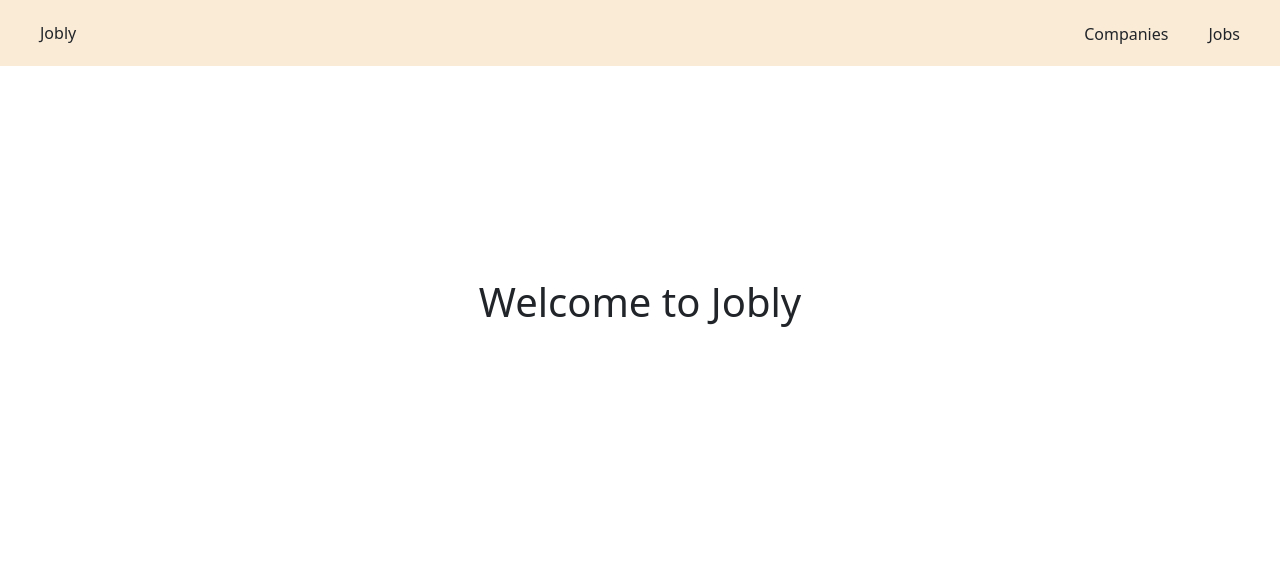
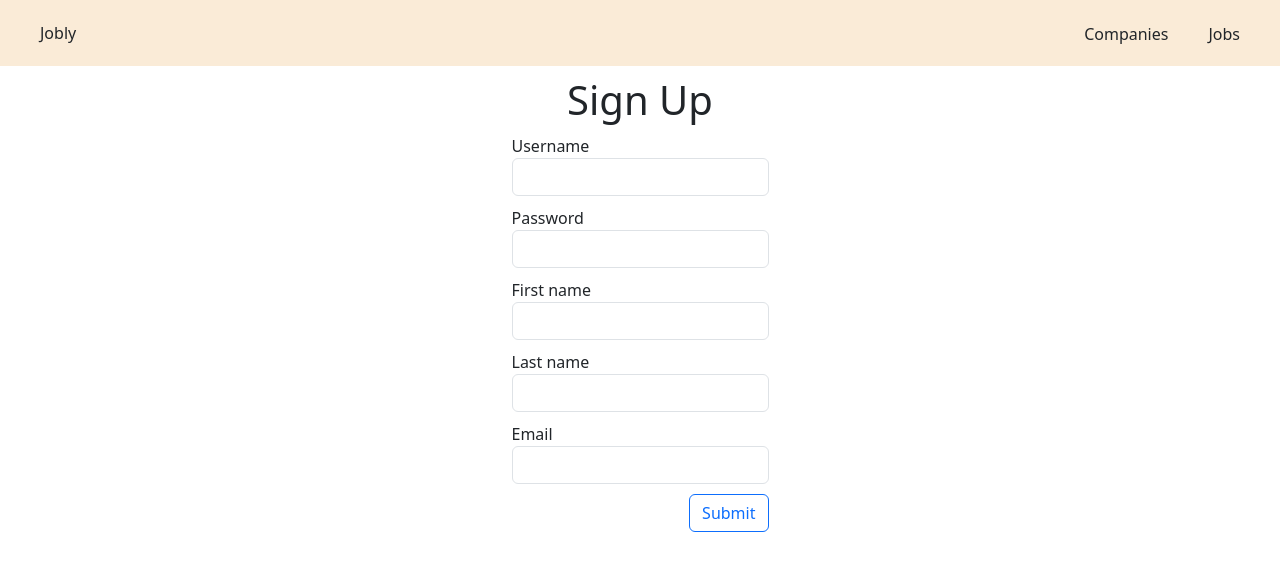
Before and after one commit to gmacfarq/jobly, a React (Create React App) app: page /signup in a window 1280 px wide. Before the commit this address led to /. Shown: the top 570 px of the page. Built offline with nearby package versions, Linux system fonts and the light colour scheme; no server answers.

Commit message:
added user data forms

```diff
--- a/src/components/App.js
+++ b/src/components/App.js
@@ -4,11 +4,16 @@ import Nav from './Nav';
 import RoutesList from './RoutesList';
 
 function App() {
+
+  function signup(data){
+    console.log(data)
+  }
+
   return (
     <div className="App">
       <BrowserRouter>
         <Nav/>
-        <RoutesList/>
+        <RoutesList signup={signup}/>
       </BrowserRouter>
     </div>
   );
--- /dev/null
+++ b/src/components/LoginForm.js
@@ -0,0 +1,68 @@
+import { useState } from "react";
+import "../stylesheets/UserForm.css";
+const INITIAL_FORM_STATE = {
+  username: "",
+  password: ""
+};
+/** Component to render and handle submission of login form
+ *
+ *  props:
+ *  - login (function from parent component to login a user)
+ *
+ *  RoutesList -> LoginForm
+ */
+function LoginForm({ login }) {
+  const [formData, setFormData] = useState(INITIAL_FORM_STATE);
+
+  /** Update form input. */
+  function handleChange(evt) {
+    const { name, value } = evt.target;
+    setFormData(currFormData => ({
+      ...currFormData,
+      [name]: value,
+    }));
+  }
+
+  /** handle form submission */
+  function handleSubmit(evt) {
+    evt.preventDefault();
+    login(formData);
+  }
+
+  return (
+    <div>
+      <h1>Log In</h1>
+      <div className="UserForm">
+        <form onSubmit={handleSubmit}>
+          <div className="form-group">
+            <label htmlFor="username">Username</label>
+            <input
+              id="username"
+              name="username"
+              onChange={handleChange}
+              value={formData.username}
+              className="form-control rounded"
+            />
+          </div>
+          <div className="form-group">
+            <label htmlFor="password">Password</label>
+            <input
+              id="password"
+              name="password"
+              onChange={handleChange}
+              value={formData.password}
+              className="form-control rounded"
+            />
+          </div>
+          <div className="input-group">
+            <button className="btn btn-outline-primary">
+              Submit
+            </button>
+          </div>
+        </form>
+      </div>
+    </div>
+  );
+}
+
+export default LoginForm
--- /dev/null
+++ b/src/components/ProfileUpdateForm.js
@@ -0,0 +1,90 @@
+import { useState } from "react";
+import "../stylesheets/UserForm.css";
+const INITIAL_FORM_STATE = {
+  username: "",
+  firstName: "",
+  lastName: "",
+  email: ""
+};
+/** Component to render and handle submission of profile update form
+ *
+ *  props:
+ *  - update (function from parent component to update a user)
+ *
+ *  RoutesList -> ProfileUpdateForm
+ */
+function ProfileUpdateForm({ update }) {
+  const [formData, setFormData] = useState(INITIAL_FORM_STATE);
+
+  /** Update form input. */
+  function handleChange(evt) {
+    const { name, value } = evt.target;
+    setFormData(currFormData => ({
+      ...currFormData,
+      [name]: value,
+    }));
+  }
+
+  /** handle form submission */
+  function handleSubmit(evt) {
+    evt.preventDefault();
+    update(formData);
+  }
+
+  return (
+    <div>
+      <h1>Profile</h1>
+      <div className="UserForm">
+        <form onSubmit={handleSubmit}>
+          <div className="form-group">
+            <label htmlFor="username">Username</label>
+            <input
+              id="username"
+              name="username"
+              onChange={handleChange}
+              value={formData.username}
+              className="form-control rounded"
+            />
+          </div>
+          <div className="form-group">
+            <label htmlFor="firstName"> First name</label>
+            <input
+              id="firstName"
+              name="firstName"
+              onChange={handleChange}
+              value={formData.firstName}
+              className="form-control rounded"
+            />
+          </div>
+          <div className="form-group">
+            <label htmlFor="lastName">Last name</label>
+            <input
+              id="lastName"
+              name="lastName"
+              onChange={handleChange}
+              value={formData.lastName}
+              className="form-control rounded"
+            />
+          </div>
+          <div className="form-group">
+            <label htmlFor="email">Email</label>
+            <input
+              id="email"
+              name="email"
+              onChange={handleChange}
+              value={formData.email}
+              className="form-control rounded"
+            />
+          </div>
+          <div className="input-group">
+            <button className="btn btn-outline-primary">
+              Submit
+            </button>
+          </div>
+        </form>
+      </div>
+    </div>
+  );
+}
+
+export default ProfileUpdateForm;
--- a/src/components/RoutesList.js
+++ b/src/components/RoutesList.js
@@ -3,11 +3,14 @@ import CompanyDetail from './CompanyDetail';
 import CompanyList from './CompanyList';
 import HomePage from './HomePage';
 import Joblist from './JobList';
+import LoginForm from './LoginForm';
+import ProfileUpdateForm from './ProfileUpdateForm';
+import SignupForm from './SignUpForm';
 /** List of Route components for routing
  *
  * App -> RoutesList -> {HompePage, CompanyList, CompanyDetail, Joblist}
  */
-function RoutesList(){
+function RoutesList({signup, login, update}){
   return (
 
   <Routes>
@@ -15,6 +18,9 @@ function RoutesList(){
         <Route path="/companies" element={<CompanyList />} />
         <Route path="/companies/:handle" element={<CompanyDetail />} />
         <Route path="/jobs" element={<Joblist />} />
+        <Route path="/signup" element={<SignupForm signup={signup}/>} />
+        <Route path="/login" element={<LoginForm login={login}/>} />
+        <Route path="/profile" element={<ProfileUpdateForm update={update}/>} />
         <Route path="*" element={<Navigate to="/" />} />
   </Routes>
 
--- /dev/null
+++ b/src/components/SignUpForm.js
@@ -0,0 +1,101 @@
+import { useState } from "react";
+import "../stylesheets/UserForm.css";
+const INITIAL_FORM_STATE = {
+  username: "",
+  password: "",
+  firstName: "",
+  lastName: "",
+  email: ""
+};
+/** Component to render and handle submission of signup form
+ *
+ *  props:
+ *  - signup (function from parent component to signup a user)
+ *
+ *  RoutesList -> SignupForm
+ */
+function SignupForm({ signup }) {
+  const [formData, setFormData] = useState(INITIAL_FORM_STATE);
+
+  /** Update form input. */
+  function handleChange(evt) {
+    const { name, value } = evt.target;
+    setFormData(currFormData => ({
+      ...currFormData,
+      [name]: value,
+    }));
+  }
+
+  /** handle form submission */
+  function handleSubmit(evt) {
+    evt.preventDefault();
+    signup(formData);
+  }
+
+  return (
+    <div>
+      <h1>Sign Up</h1>
+      <div className="UserForm">
+        <form onSubmit={handleSubmit}>
+          <div className="form-group">
+            <label htmlFor="username">Username</label>
+            <input
+              id="username"
+              name="username"
+              onChange={handleChange}
+              value={formData.username}
+              className="form-control rounded"
+            />
+          </div>
+          <div className="form-group">
+            <label htmlFor="password">Password</label>
+            <input
+              id="password"
+              name="password"
+              onChange={handleChange}
+              value={formData.password}
+              className="form-control rounded"
+            />
+          </div>
+          <div className="form-group">
+            <label htmlFor="firstName"> First name</label>
+            <input
+              id="firstName"
+              name="firstName"
+              onChange={handleChange}
+              value={formData.firstName}
+              className="form-control rounded"
+            />
+          </div>
+          <div className="form-group">
+            <label htmlFor="lastName">Last name</label>
+            <input
+              id="lastName"
+              name="lastName"
+              onChange={handleChange}
+              value={formData.lastName}
+              className="form-control rounded"
+            />
+          </div>
+          <div className="form-group">
+            <label htmlFor="email">Email</label>
+            <input
+              id="email"
+              name="email"
+              onChange={handleChange}
+              value={formData.email}
+              className="form-control rounded"
+            />
+          </div>
+          <div className="input-group">
+            <button className="btn btn-outline-primary">
+              Submit
+            </button>
+          </div>
+        </form>
+      </div>
+    </div>
+  );
+}
+
+export default SignupForm;
--- /dev/null
+++ b/src/stylesheets/UserForm.css
@@ -0,0 +1,17 @@
+.UserForm{
+    display: flex;
+    justify-content: center;
+    text-align: left;
+}
+
+.UserForm div{
+    margin-bottom: 10px
+}
+
+.UserForm .input-group{
+    justify-content: right;
+}
+
+h1 {
+    margin:10px;
+}
```
